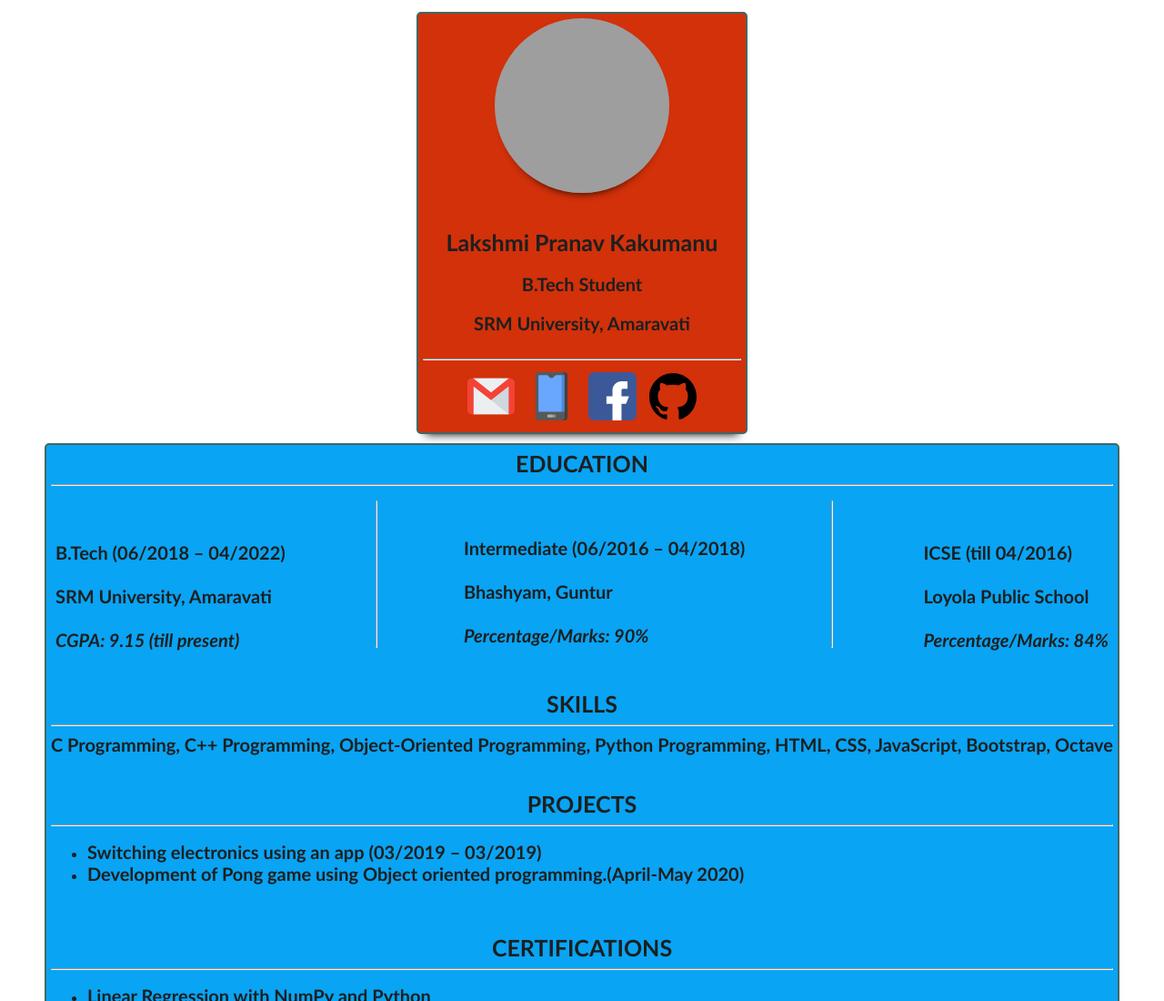
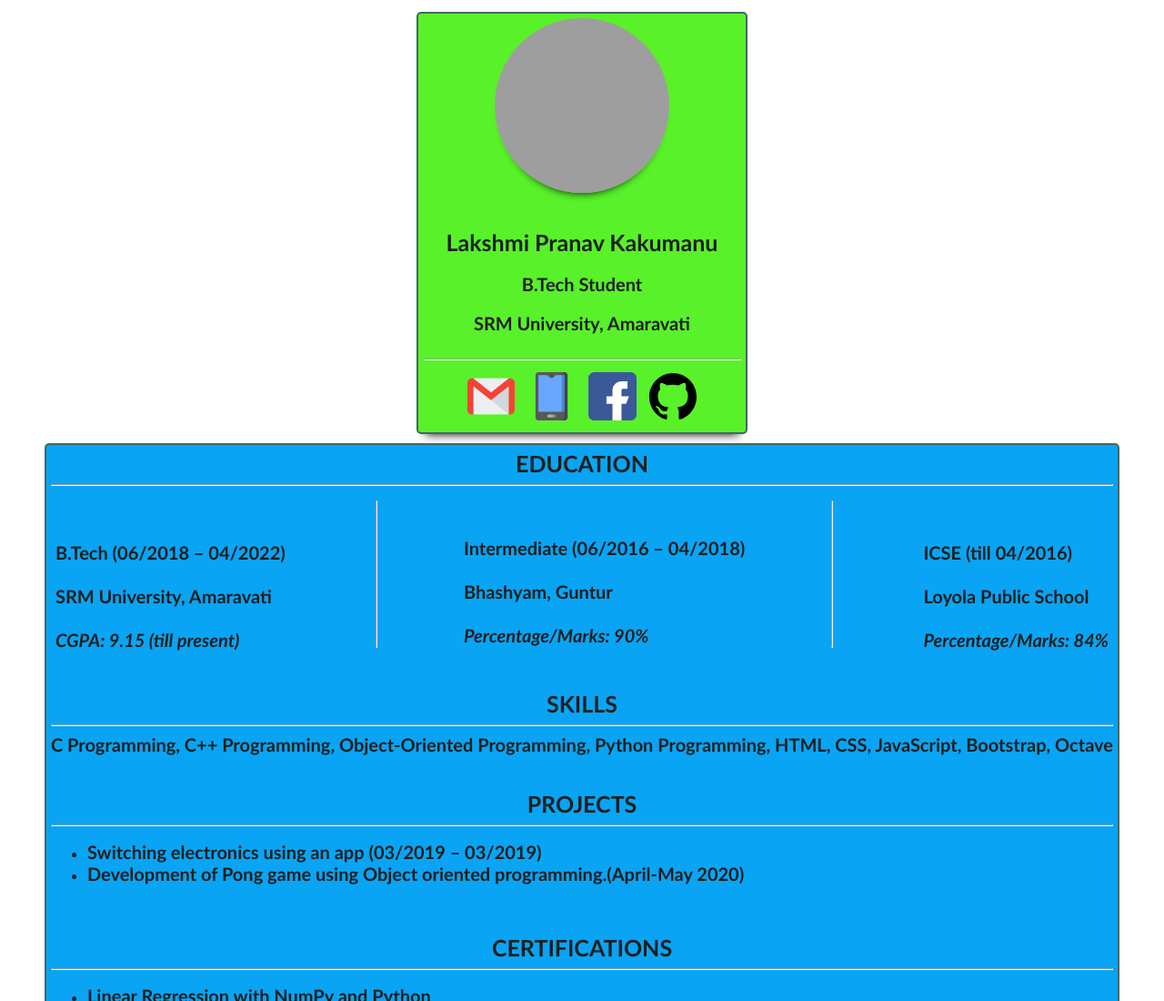
Before and after one commit to KLPranav/SRM-Internship-on-React-Js, a plain HTML site: page Resume.html in a window 1280 px wide. Shown: the top 1100 px of the page at 91% size. Drawn offline with Linux system fonts and the light colour scheme; grey boxes are pictures that could not be loaded.

Commit message:
commitmessage

```diff
--- a/css/styles1.css
+++ b/css/styles1.css
@@ -81,7 +81,7 @@
 		color: #1D1F1F  ;
 	}
 	.profile{
-		background-color: #D2310A  ;
+		background-color: #58F12A  ;
 		color: #1D1F1F ;
 	}
 }
```
